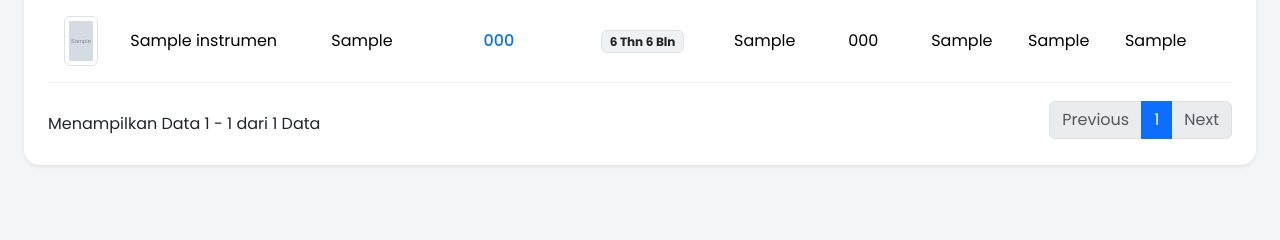
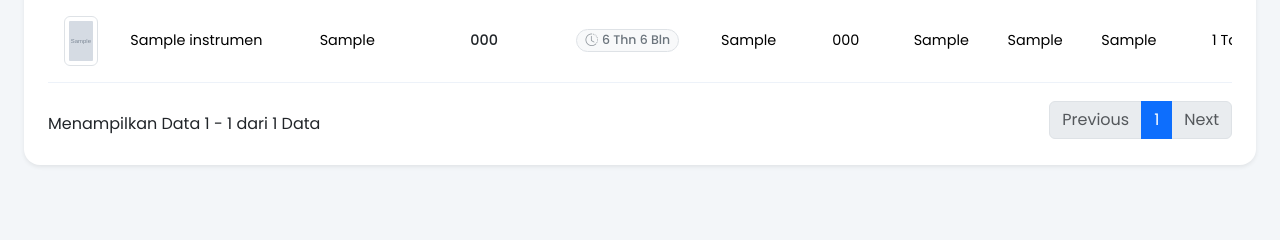
Before and after one commit to ebenlimbong/pmn-kalibrasi, a CodeIgniter app: page / in a window 1280 px wide. Shown: the part 313-553 px from the top of the page. Run offline with CodeIgniter, Linux system fonts and the light colour scheme; tables that the repository leaves empty hold one stand-in row (values such as "Sample post"); grey boxes marked "Sample" are stand-in pictures; some libraries are stand-ins or nearby versions.

Commit message:
style: adjust table font size, remove blue color from No Identifikasi, and modernize instrument age badge

```diff
--- a/application/views/kalibrasi/detail.php
+++ b/application/views/kalibrasi/detail.php
@@ -32,7 +32,7 @@
                         <dd class="col-sm-12 text-muted mb-2"><?= !empty($instrumen->tanggal_mulai_digunakan) ? date('d-m-Y', strtotime($instrumen->tanggal_mulai_digunakan)) : '-' ?></dd>
 
                         <dt class="col-sm-12 text-uppercase fw-bold text-dark mb-0" style="font-size: 0.8rem;">Umur Instrumen</dt>
-                        <dd class="col-sm-12 text-muted mb-3"><span class="badge bg-secondary bg-opacity-10 text-dark border"><?= esc(hitung_umur_instrumen($instrumen->tanggal_mulai_digunakan ?? '')) ?></span></dd>
+                        <dd class="col-sm-12 text-muted mb-3"><span class="badge bg-light text-secondary border rounded-pill px-2.5 py-1 fw-medium" style="font-size: 0.78rem; background-color: #f8f9fa !important; border-color: #dee2e6 !important;"><i class="bi bi-clock-history me-1 opacity-75"></i><?= esc(hitung_umur_instrumen($instrumen->tanggal_mulai_digunakan ?? '')) ?></span></dd>
 
                         <dt class="col-sm-12 text-uppercase fw-bold text-dark mb-1" style="font-size: 0.85rem; border-bottom: 1px solid #eee; padding-bottom: 4px;">Spesifikasi</dt>
                         <dd class="col-sm-12 text-muted mb-3">
--- a/application/views/kalibrasi/index.php
+++ b/application/views/kalibrasi/index.php
@@ -63,7 +63,7 @@
             </div>
         </div>
 
-        <table id="tabelInstrumen" class="table table-hover align-middle mb-0 table-sm text-nowrap text-center" style="width:100%">
+        <table id="tabelInstrumen" class="table table-hover align-middle mb-0 table-sm text-nowrap text-center" style="width:100%; font-size: 0.9rem;">
                 <thead class="bg-light align-middle text-center text-dark" style="font-size: 0.85rem;">
                     <tr class="border-bottom border-light">
                         <th rowspan="2" class="fw-bold border-bottom-0 align-middle text-center">Foto</th>
@@ -108,8 +108,8 @@
                                 </td>
                                 <td class="text-start"><?= esc($item->nama_instrumen ?? '-') ?></td>
                                 <td><?= esc($item->seksi_pemakai ?? '-') ?></td>
-                                <td class="fw-medium text-primary"><?= esc($item->nomor_identifikasi) ?></td>
-                                <td><span class="badge bg-secondary bg-opacity-10 text-dark border"><?= esc(hitung_umur_instrumen($item->tanggal_mulai_digunakan ?? '')) ?></span></td>
+                                <td class="fw-medium text-dark"><?= esc($item->nomor_identifikasi) ?></td>
+                                <td><span class="badge bg-light text-secondary border rounded-pill px-2 py-1 fw-medium" style="font-size: 0.78rem; background-color: #f8f9fa !important; border-color: #dee2e6 !important;"><i class="bi bi-clock-history me-1 opacity-75"></i><?= esc(hitung_umur_instrumen($item->tanggal_mulai_digunakan ?? '')) ?></span></td>
                                 <td><?= esc($item->interval_kapasitas ?? '-') ?></td>
                                 <td><?= esc($item->ketelitian ?? '-') ?></td>
                                 <td><?= esc($item->model_tipe ?? '-') ?></td>
--- a/application/views/kalibrasi_internal/detail.php
+++ b/application/views/kalibrasi_internal/detail.php
@@ -32,7 +32,7 @@
                         <dd class="col-sm-12 text-muted mb-2"><?= !empty($instrumen->tanggal_mulai_digunakan) ? date('d-m-Y', strtotime($instrumen->tanggal_mulai_digunakan)) : '-' ?></dd>
 
                         <dt class="col-sm-12 text-uppercase fw-bold text-dark mb-0" style="font-size: 0.8rem;">Umur Instrumen</dt>
-                        <dd class="col-sm-12 text-muted mb-3"><span class="badge bg-secondary bg-opacity-10 text-dark border"><?= esc(hitung_umur_instrumen($instrumen->tanggal_mulai_digunakan ?? '')) ?></span></dd>
+                        <dd class="col-sm-12 text-muted mb-3"><span class="badge bg-light text-secondary border rounded-pill px-2.5 py-1 fw-medium" style="font-size: 0.78rem; background-color: #f8f9fa !important; border-color: #dee2e6 !important;"><i class="bi bi-clock-history me-1 opacity-75"></i><?= esc(hitung_umur_instrumen($instrumen->tanggal_mulai_digunakan ?? '')) ?></span></dd>
 
                         <dt class="col-sm-12 text-uppercase fw-bold text-dark mb-1" style="font-size: 0.85rem; border-bottom: 1px solid #eee; padding-bottom: 4px;">Spesifikasi</dt>
                         <dd class="col-sm-12 text-muted mb-3">
--- a/application/views/kalibrasi_internal/index.php
+++ b/application/views/kalibrasi_internal/index.php
@@ -63,7 +63,7 @@
             </div>
         </div>
 
-        <table id="tabelInstrumen" class="table table-hover align-middle mb-0 table-sm text-nowrap text-center" style="width:100%">
+        <table id="tabelInstrumen" class="table table-hover align-middle mb-0 table-sm text-nowrap text-center" style="width:100%; font-size: 0.9rem;">
                 <thead class="bg-light align-middle text-center text-dark" style="font-size: 0.85rem;">
                     <tr class="border-bottom border-light">
                         <th rowspan="2" class="fw-bold border-bottom-0 align-middle text-center">Foto</th>
@@ -106,8 +106,8 @@
                                 </td>
                                 <td class="text-start"><?= esc($item->nama_instrumen ?? '-') ?></td>
                                 <td><?= esc($item->seksi_pemakai ?? '-') ?></td>
-                                <td class="fw-medium text-primary"><?= esc($item->nomor_identifikasi) ?></td>
-                                <td><span class="badge bg-secondary bg-opacity-10 text-dark border"><?= esc(hitung_umur_instrumen($item->tanggal_mulai_digunakan ?? '')) ?></span></td>
+                                <td class="fw-medium text-dark"><?= esc($item->nomor_identifikasi) ?></td>
+                                <td><span class="badge bg-light text-secondary border rounded-pill px-2 py-1 fw-medium" style="font-size: 0.78rem; background-color: #f8f9fa !important; border-color: #dee2e6 !important;"><i class="bi bi-clock-history me-1 opacity-75"></i><?= esc(hitung_umur_instrumen($item->tanggal_mulai_digunakan ?? '')) ?></span></td>
                                 <td><?= esc($item->interval_kapasitas ?? '-') ?></td>
                                 <td><?= esc($item->ketelitian ?? '-') ?></td>
                                 <td><?= esc($item->model_tipe ?? '-') ?></td>
```
